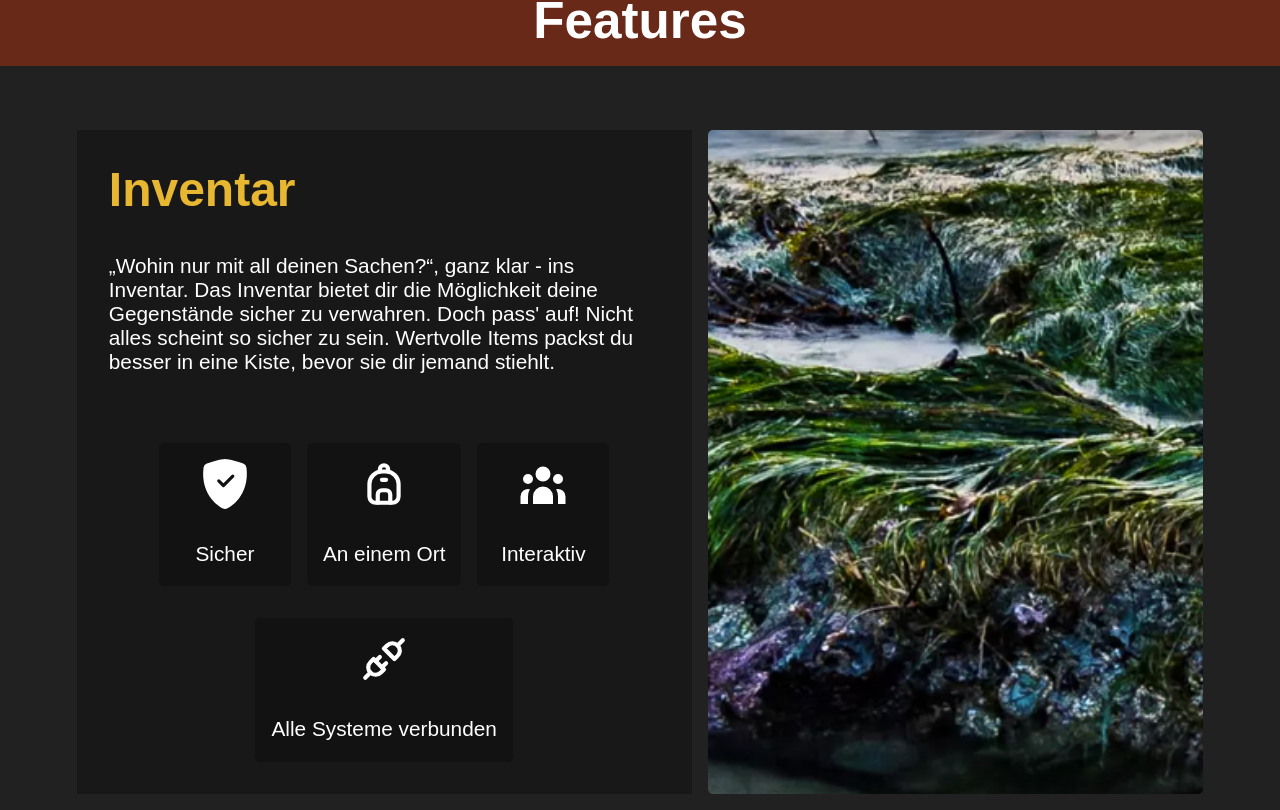
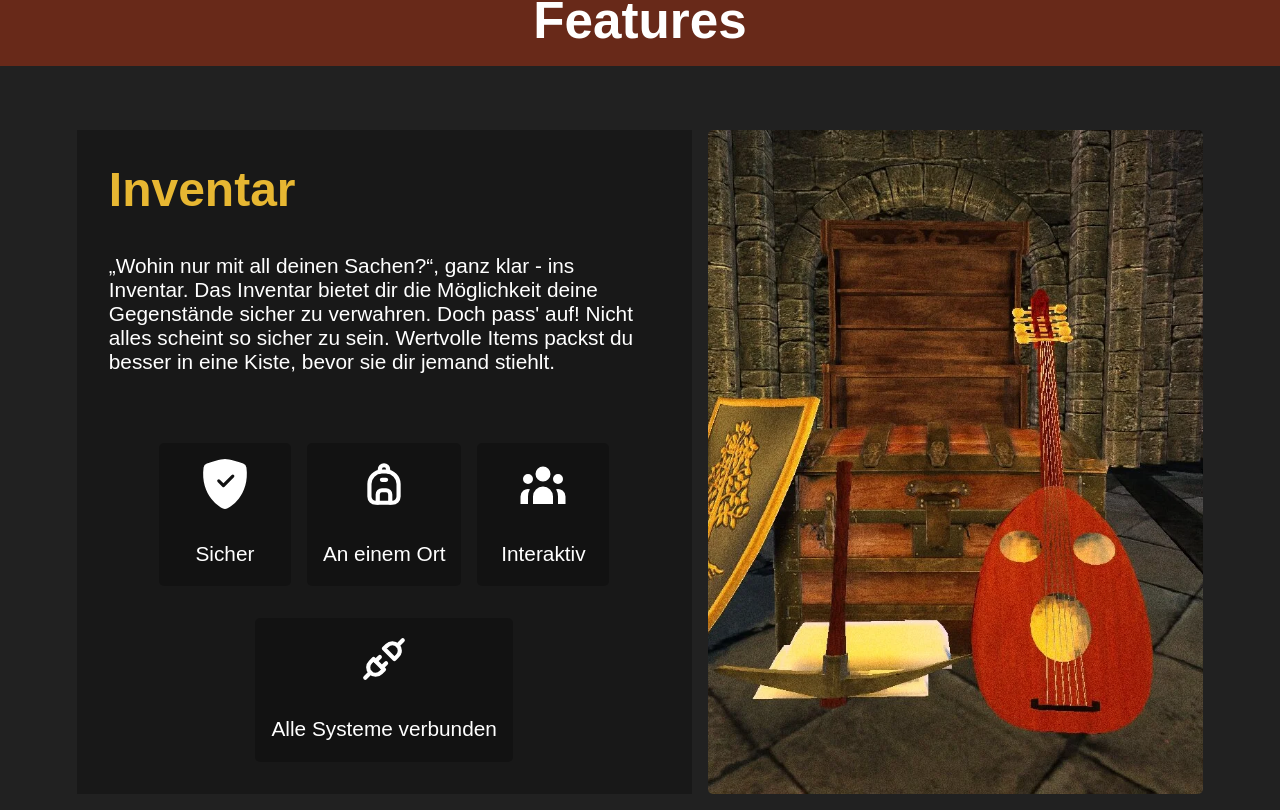
Before and after one commit to DannyINF/maw-rp-de, a Next.js app: page / in a window 1280 px wide. Shown: the part 2650-3460 px from the top of the page. Built offline with nearby package versions, Linux system fonts and the light colour scheme.

Commit message:
feat(features) added inventory image

```diff
--- a/src/content/featureList.tsx
+++ b/src/content/featureList.tsx
@@ -20,7 +20,7 @@ export const featureList: Feature[] = [
 		name: 'Inventar',
 		description:
 			"„Wohin nur mit all deinen Sachen?“, ganz klar - ins Inventar. Das Inventar bietet dir die Möglichkeit deine Gegenstände sicher zu verwahren. Doch pass' auf! Nicht alles scheint so sicher zu sein. Wertvolle Items packst du besser in eine Kiste, bevor sie dir jemand stiehlt.",
-		image: '/assets/test.png',
+		image: '/assets/images/features/inventory.webp',
 		highlights: [
 			{
 				name: 'Sicher',
```
Also changed, not shown: public/assets/images/features/inventory.webp (added).
